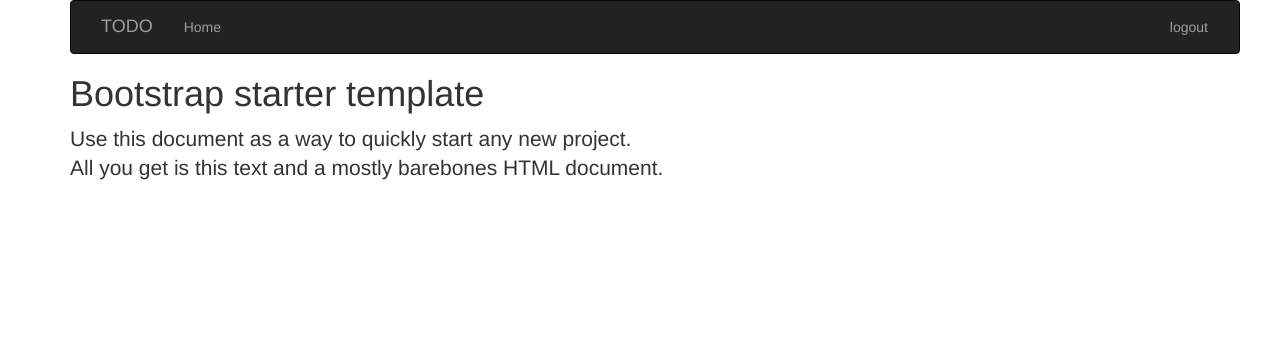
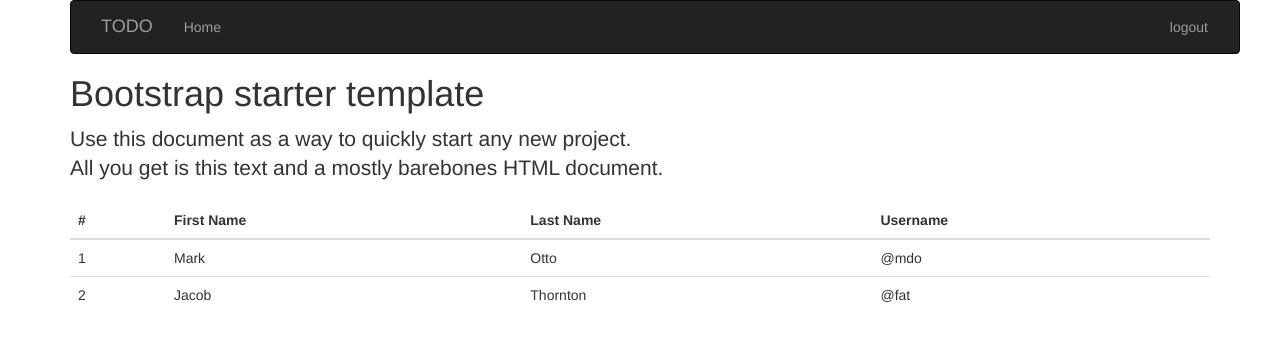
Before and after one commit to lalor/bootstrap_example, a plain HTML site: page index.html in a window 1280 px wide. Drawn offline with nearby package versions, Linux system fonts and the light colour scheme.

Commit message:
增加表格

```diff
--- a/index.html
+++ b/index.html
@@ -23,6 +23,18 @@
             <h1>Bootstrap starter template</h1>
             <p class="lead">Use this document as a way to quickly start any new project.<br> All you get is this text and a mostly barebones HTML document.</p>
           </div>
+
+      <!-- Table -->
+      <table class="table">
+        <thead>
+          <tr> <th>#</th> <th>First Name</th> <th>Last Name</th> <th>Username</th> </tr>
+        </thead>
+        <tbody>
+          <tr> <td>1</td> <td>Mark</td> <td>Otto</td> <td>@mdo</td> </tr>
+          <tr> <td>2</td> <td>Jacob</td> <td>Thornton</td> <td>@fat</td> </tr>
+        </tbody>
+      </table>
+
         </div>
 
     <!-- jQuery (necessary for Bootstrap's JavaScript plugins) -->
```
